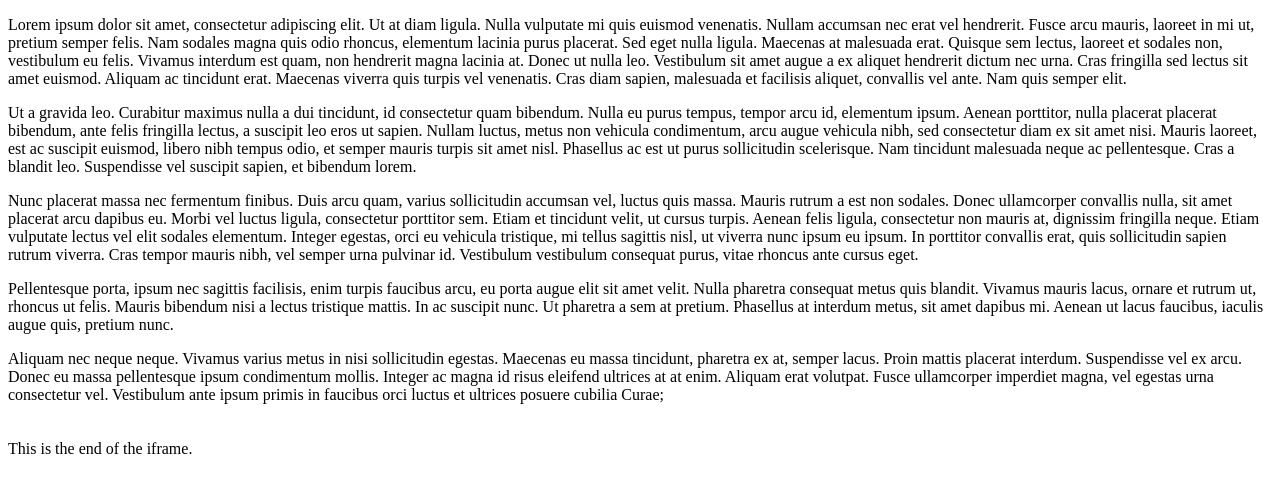
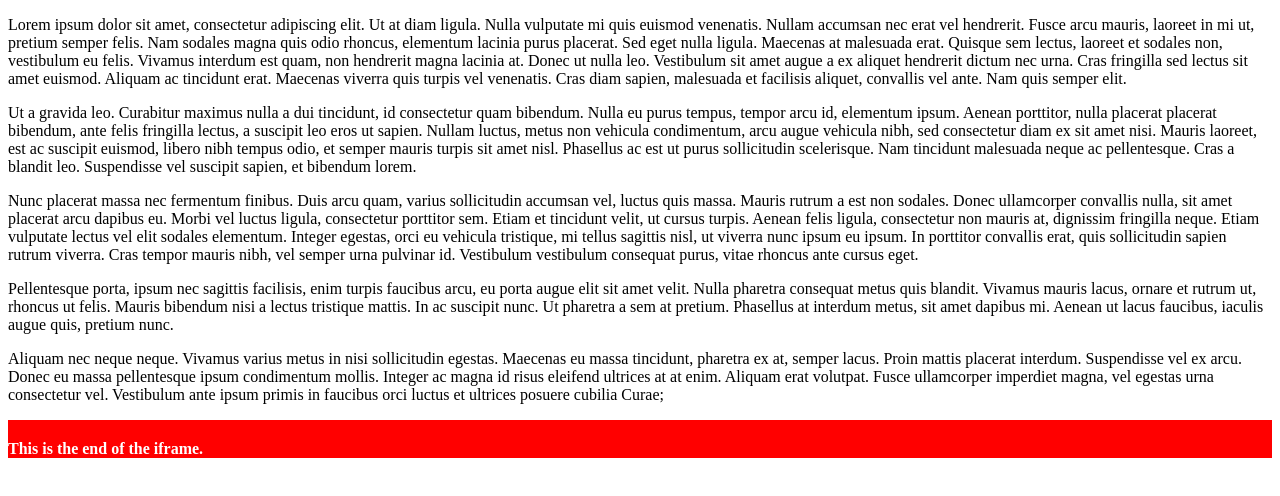
Before and after one commit to kenccwong/kenccwong.github.io, a plain HTML site: page iframe.html in a window 1280 px wide. Drawn offline with Linux system fonts and the light colour scheme.

Commit message:
added end of iframe message

```diff
--- a/iframe.html
+++ b/iframe.html
@@ -18,7 +18,7 @@ Pellentesque porta, ipsum nec sagittis facilisis, enim turpis faucibus arcu, eu
 <p>
 Aliquam nec neque neque. Vivamus varius metus in nisi sollicitudin egestas. Maecenas eu massa tincidunt, pharetra ex at, semper lacus. Proin mattis placerat interdum. Suspendisse vel ex arcu. Donec eu massa pellentesque ipsum condimentum mollis. Integer ac magna id risus eleifend ultrices at at enim. Aliquam erat volutpat. Fusce ullamcorper imperdiet magna, vel egestas urna consectetur vel. Vestibulum ante ipsum primis in faucibus orci luctus et ultrices posuere cubilia Curae;
 </p>
-<p style="padding-top:20px">
+<p style="padding-top:20px;background-color:#f00;color:#fff;font-weight:bold;">
 This is the end of the iframe.
 </p>
 <script type="text/javascript">
```
